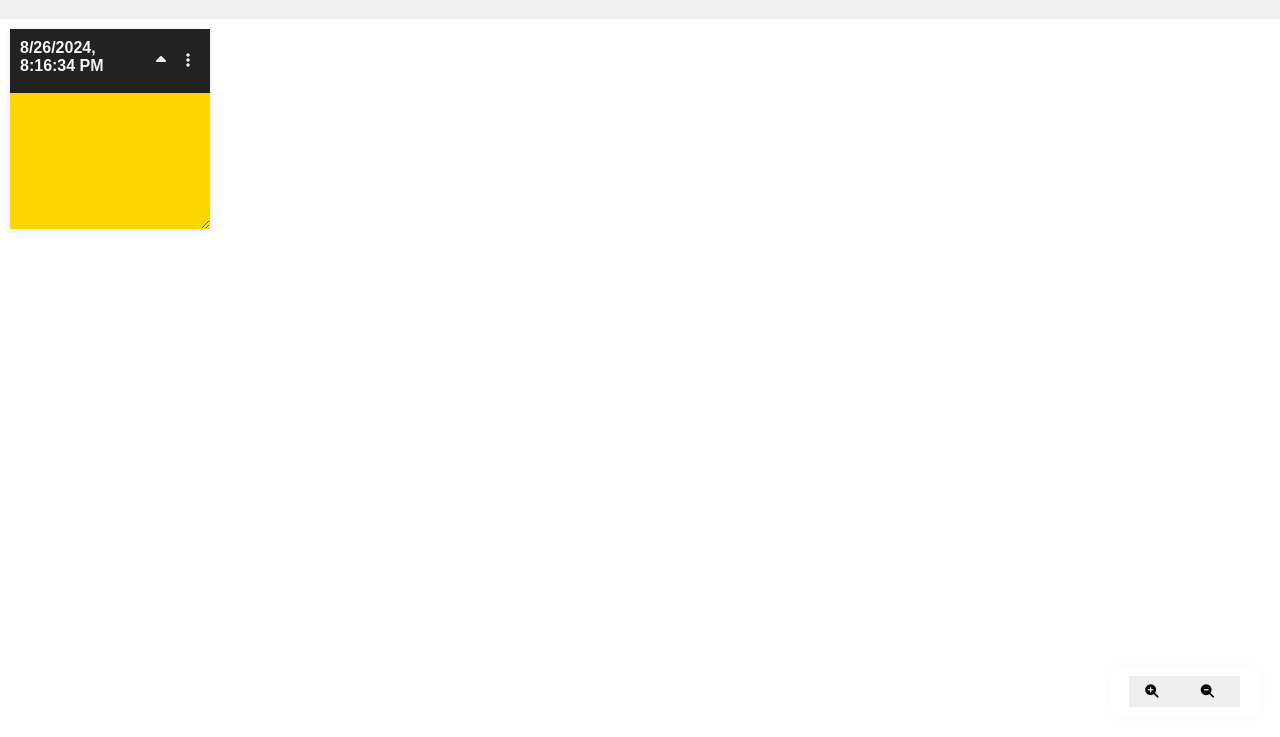
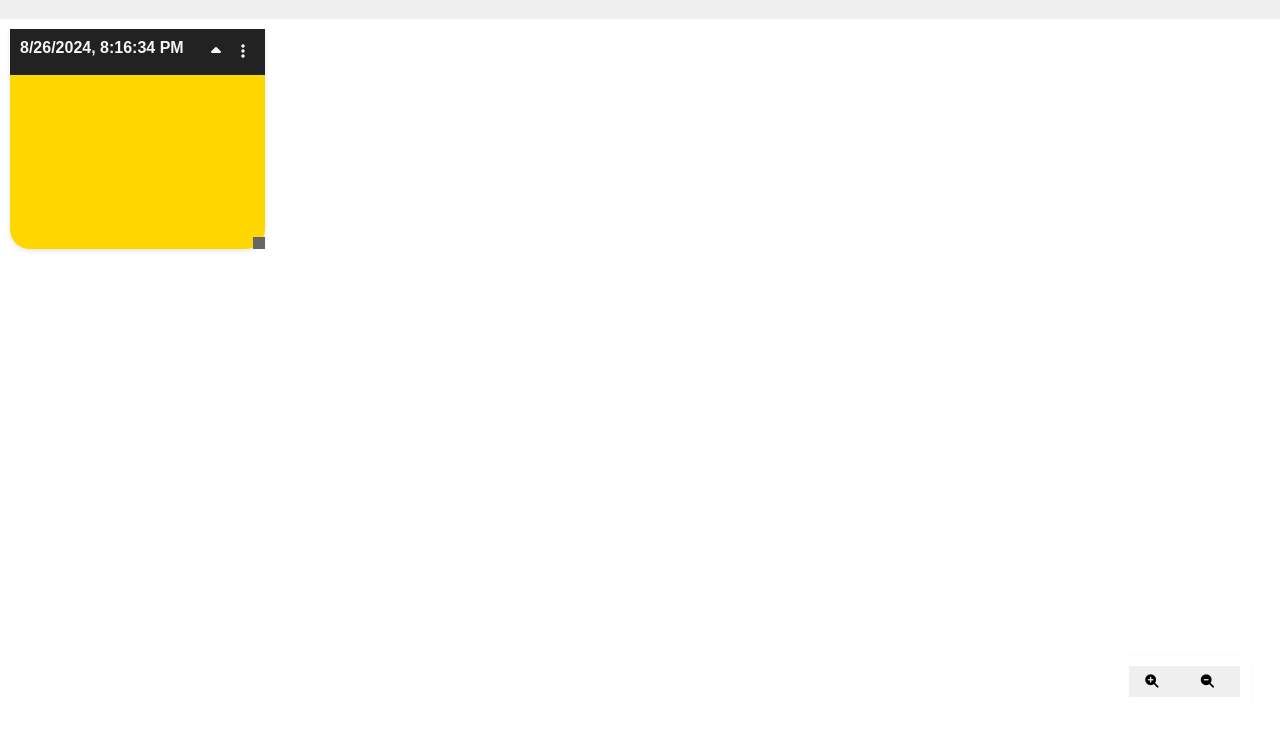
Before and after one commit to abhibhava32/sticky-notes, a plain HTML site: page index.html in a window 1280 px wide. Both pictures are taken after a click on the button "Create New Note". Shown: the part 63-800 px from the top of the page. Drawn offline with nearby package versions, Linux system fonts and the light colour scheme.

Commit message:
Update styles.css
-changed in sticky notes styling
-changes in bottom floating menu styling
-scrollbar color and transparency in note contents

```diff
--- a/styles.css
+++ b/styles.css
@@ -121,20 +121,18 @@ main {
     box-shadow: 0 2px 5px rgba(0, 0, 0, 0.1);
 }
 
-
-
 .sticky-note {
     position: absolute;
     width: 200px;
-    height: 150px;
+    /* height: 150px; */
     background-color: yellow;
+    border-radius: 0px 0px 20px 20px;
     box-shadow: 0 2px 5px rgba(0, 0, 0, 0.1);
-    /* padding: 10px; */
+    padding: 0px 0px 20px 0px;
     resize: both;
-    overflow: auto;
     cursor:default;
-    min-width: 200px;
-    /* min-height: 100px; */
+    min-width: 255px;
+    min-height: 50px;
 }
 
 .sticky-note .title-menu-items{
@@ -153,9 +151,6 @@ main {
 }
 
 .sticky-note .title-bar {
-    position: -webkit-sticky; /* for Safari browsers */
-    position: sticky;
-    top: 0;
     display: flex;
     justify-content: space-between;
     align-items: center;
@@ -175,8 +170,10 @@ main {
 
 .sticky-note .content {
     outline: none;
-    padding: 10px;
+    padding: 10px 10px 0px 10px;
     cursor:text;
+    overflow: auto;
+    height: calc(100% - 50px);
 }
 
 .sticky-note .menu {
@@ -189,24 +186,43 @@ main {
     background-color: white;
     box-shadow: 0 2px 5px rgba(0, 0, 0, 0.1);
     z-index: 10;
-    right: 0px;
-}
-
-
-/* Resizable container constraints */
-.resizable {
-    resize: both;
-    overflow: hidden;
+    right: 0;
 }
 
 .resizer {
-    width: 10px;
-    height: 10px;
-    background: transparent;
+    width: 12px;
+    height: 12px;
+    background: #666;
     position: absolute;
     right: 0;
     bottom: 0;
     cursor: se-resize;
+}
+
+/* Custom Scrollbar Styles */
+.sticky-note .content::-webkit-scrollbar {
+    width: 8px;
+}
+
+.sticky-note .content::-webkit-scrollbar-track {
+    background: transparent;
+}
+
+.sticky-note .content::-webkit-scrollbar-thumb {
+    background-color: rgba(114, 114, 114, 0.9); /* Adjust transparency here */
+    border-radius: 10px;
+    border: 2px solid transparent;
+    background-clip: content-box; /* To create padding inside the scrollbar thumb */
+}
+
+.sticky-note .content::-webkit-scrollbar-thumb:hover {
+    background-color: rgba(114, 114, 114, 0.9); /* Slightly less transparent on hover */
+}
+
+/* Firefox Scrollbar */
+.sticky-note .content {
+    scrollbar-width: thick;
+    scrollbar-color: rgba(114, 114, 114, 0.9) transparent;
 }
 
 .sticky-note .menu-dropdown button {
@@ -219,18 +235,20 @@ main {
     cursor: pointer;
 }
 
-/* .floating-reset-btn {
+.floating-controls {
+    display: flex;
     position: fixed;
-    bottom: 20px;
-    right: 20px;
-    padding: 10px 20px;
+    bottom: 30px;
+    right: 30px;
+    padding: 10px 10px;
     border: none;
     border-radius: 5px;
-    cursor: pointer;
-    font-size: 16px;
+    /* gap: 5px; */
     z-index: 100;
     box-shadow: 0 0px 10px rgba(234, 234, 234, 0.2);
-} */
+}
+
+
 
 /* Modal styles */
 .custom-modal-overlay {
@@ -304,41 +322,6 @@ main {
 }
 
 
-
-/* Zoom and Reset buttons styles */
-#zoom-controls {
-    position: fixed;
-    bottom: 10px;
-    right: 10px;
-    display: flex;
-    gap: 5px;
-}
-
-#zoom-controls button {
-    padding: 5px;
-    border: none;
-    background: #f1c40f;
-    color: #fff;
-    cursor: pointer;
-    font-size: 16px;
-    border-radius: 5px;
-}
-
-.floating-controls {
-    position: fixed;
-    bottom: 20px;
-    right: 20px;
-    padding: 10px 20px;
-    border: none;
-    border-radius: 5px;
-    cursor: pointer;
-    font-size: 16px;
-    z-index: 100;
-    box-shadow: 0 0px 10px rgba(234, 234, 234, 0.2);
-    display: flex;
-}
-
-
 .dark-theme header {
     background-color: #222;
 }
```
